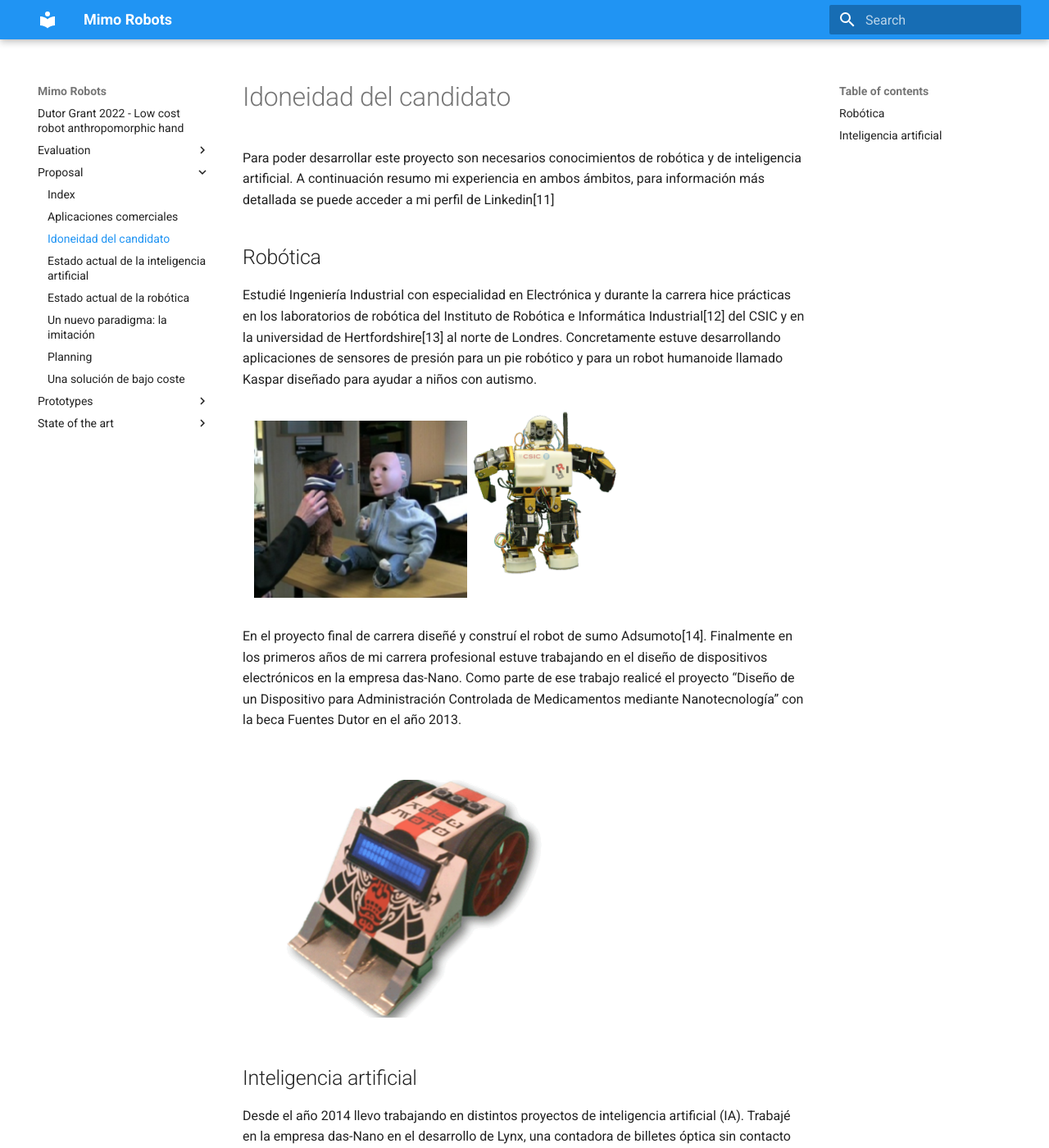
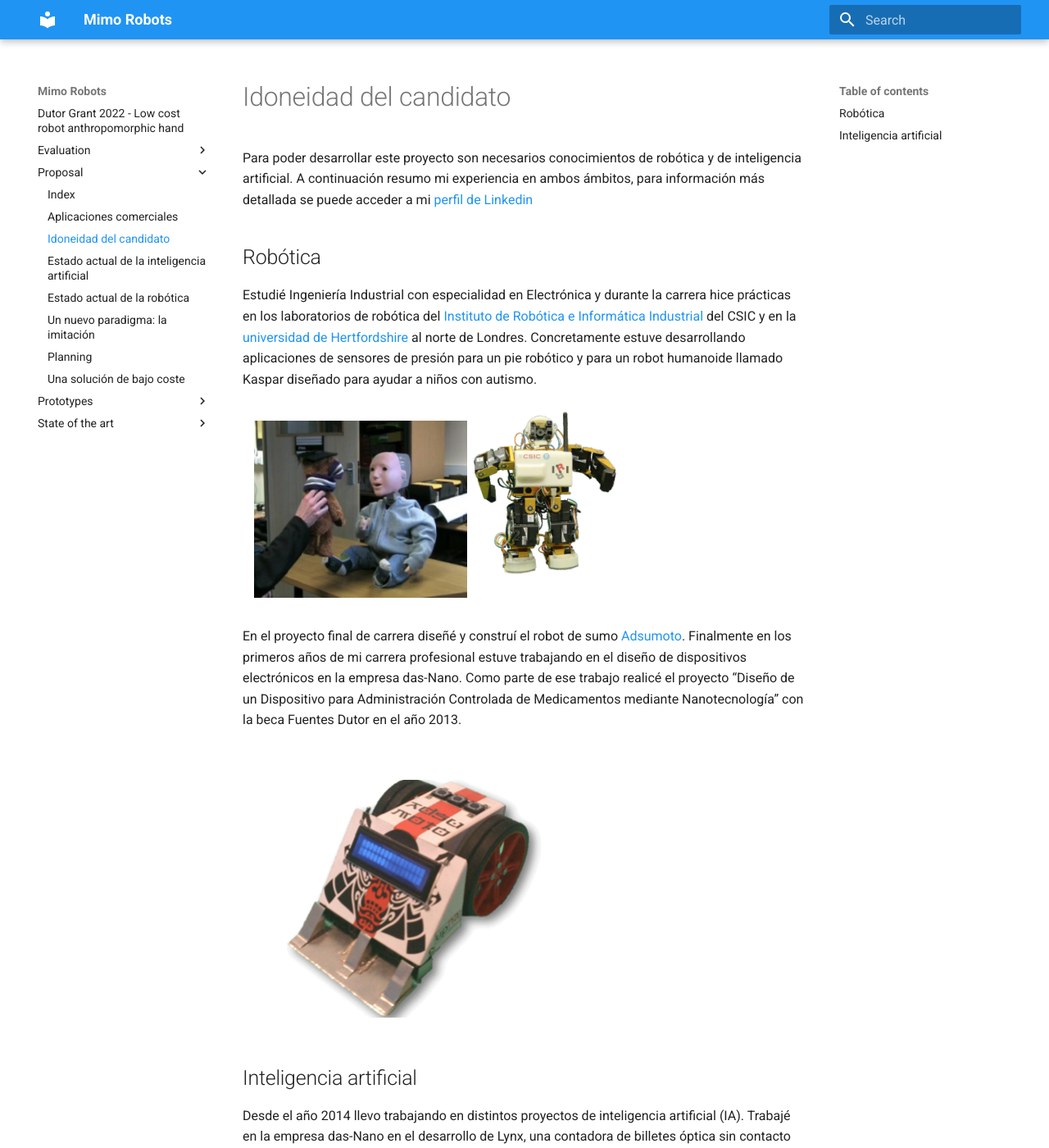
Before and after one commit to ironbar/dutor_2022_robot_hand, an MkDocs documentation site: the page built from docs/proposal/candidato.md, in a window 1280 px wide and 1400 px high. Shown: the whole window at 82% size. Built offline with MkDocs 1.6.1 and Material for MkDocs 9.7.7, drawn with Linux system fonts in a browser that asks for light colours; some of the changed text lies outside the part shown.

Commit message:
finished the proposal section

```diff
--- a/docs/proposal/candidato.md
+++ b/docs/proposal/candidato.md
@@ -1,27 +1,27 @@
 # Idoneidad del candidato
 
-Para poder desarrollar este proyecto son necesarios conocimientos de robótica y de inteligencia artificial. A continuación resumo mi experiencia en ambos ámbitos, para información más detallada se puede acceder a mi perfil de Linkedin[11]
+Para poder desarrollar este proyecto son necesarios conocimientos de robótica y de inteligencia artificial. A continuación resumo mi experiencia en ambos ámbitos, para información más detallada se puede acceder a mi [perfil de Linkedin](https://es.linkedin.com/in/guillermobarbadillo)
 
 ## Robótica
 
-Estudié Ingeniería Industrial con especialidad en Electrónica y durante la carrera hice prácticas en los laboratorios de robótica del Instituto de Robótica e Informática Industrial[12] del CSIC y en la universidad de Hertfordshire[13] al norte de Londres.  Concretamente estuve desarrollando aplicaciones de sensores de presión para un pie robótico y para un robot humanoide llamado Kaspar diseñado para ayudar a niños con autismo.
+Estudié Ingeniería Industrial con especialidad en Electrónica y durante la carrera hice prácticas en los laboratorios de robótica del [Instituto de Robótica e Informática Industrial](https://digital.csic.es/handle/10261/30067) del CSIC y en la [universidad de Hertfordshire](https://uhra.herts.ac.uk/handle/2299/6381) al norte de Londres.  Concretamente estuve desarrollando aplicaciones de sensores de presión para un pie robótico y para un robot humanoide llamado Kaspar diseñado para ayudar a niños con autismo.
 
 ![practicas_verano](res/practicas_verano.png)
 
-En el proyecto final de carrera diseñé y construí el robot de sumo Adsumoto[14]. Finalmente en los primeros años de mi carrera profesional estuve trabajando en el diseño de dispositivos electrónicos en la empresa das-Nano. Como parte de ese trabajo realicé el proyecto “Diseño de un Dispositivo para Administración Controlada de Medicamentos mediante Nanotecnología” con la beca Fuentes Dutor en el año 2013.
+En el proyecto final de carrera diseñé y construí el robot de sumo [Adsumoto](https://www.youtube.com/watch?v=ClTWrSS48wY). Finalmente en los primeros años de mi carrera profesional estuve trabajando en el diseño de dispositivos electrónicos en la empresa das-Nano. Como parte de ese trabajo realicé el proyecto “Diseño de un Dispositivo para Administración Controlada de Medicamentos mediante Nanotecnología” con la beca Fuentes Dutor en el año 2013.
 
 ![adsumoto](res/adsumoto.png)
 
 ## Inteligencia artificial
 
-Desde el año 2014 llevo trabajando en distintos proyectos de inteligencia artificial (IA). Trabajé en la empresa das-Nano en el desarrollo de Lynx, una contadora de billetes óptica sin contacto que usaba IA para detectar y contar los billetes. También trabajé en el proyecto dasFood que permitía el cobro automático del menú en el restaurante de La Vela del BBVA[15].
+Desde el año 2014 llevo trabajando en distintos proyectos de inteligencia artificial (IA). Trabajé en la empresa das-Nano en el desarrollo de Lynx, una contadora de billetes óptica sin contacto que usaba IA para detectar y contar los billetes. También trabajé en el proyecto [dasFood](https://www.youtube.com/watch?v=auo7TVEyaNs) que permitía el cobro automático del menú en el restaurante de La Vela del BBVA.
 
 En los últimos años he estado desarrollando un motor de biometría de voz en la empresa Veridas y actualmente tengo el rol de AI Research Lead donde estoy ayudando al desarrollo de los motores de biometría facial y voz y a los motores de verificación documental.
 
 Pero la IA no se limita solo a mi trabajo sino que es también mi hobby y en mi tiempo libre sigo aprendiendo más de esta disciplina y he participado en muchos concursos de IA. He obtenido premios en los siguientes concursos (todos ellos internacionales y con importantes premios económicos):
 
 - 1º posición en DSTL's Safe Passage, donde había que analizar imágenes de satélite
-- 1º posición en Schneider's "Power Laws: Cold Start Energy Forecasting"[16]
-- 2º posición en Animal-AI Olympics[17]
-- 2º posición en Schneider's "Power Laws: Optimizing Demand-side Strategies"[18]
-- 5º posición en Lux AI Challenge[19]
+- 1º posición en [Schneider's "Power Laws: Cold Start Energy Forecasting"](https://www.drivendata.org/competitions/55/schneider-cold-start/)
+- 2º posición en [Animal-AI Olympics](http://animalaiolympics.com/AAI/)
+- 2º posición en [Schneider's "Power Laws: Optimizing Demand-side Strategies"](https://www.drivendata.org/competitions/53/optimize-photovoltaic-battery/)
+- 5º posición en [Lux AI Challenge](https://www.lux-ai.org/)
```
Also changed, not shown: docs/proposal/aplicaciones-comerciales.md (+3 -3 lines), docs/proposal/solucion-bajo-coste.md (+1 -1 lines).
